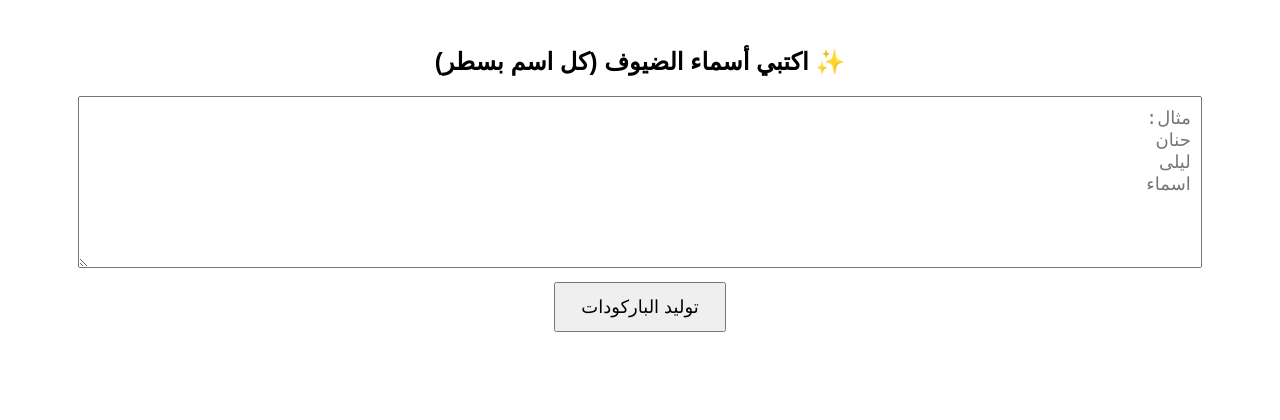
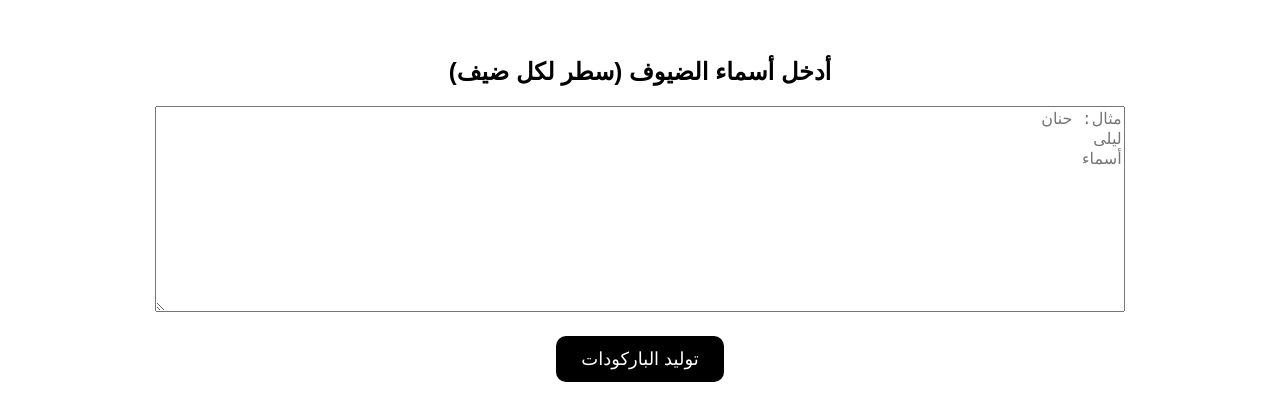
Before and after one commit to swancopyy-lab/one-time-qr-generator, a plain HTML site: page index.html in a window 1280 px wide. Drawn offline with Linux system fonts and the light colour scheme.

Commit message:
Update index.html

```diff
--- a/index.html
+++ b/index.html
@@ -1,70 +1,44 @@
 <!DOCTYPE html>
 <html lang="ar" dir="rtl">
 <head>
-<meta charset="UTF-8">
-<title>مولد QR حسب كل ضيف</title>
-<style>
-  body { font-family: Arial; text-align:center; padding:20px; }
-  textarea { width:90%; height:150px; font-size:18px; padding:10px; }
-  button { padding:12px 25px; font-size:18px; margin-top:10px; }
-  #qrcodes { display:flex; flex-wrap:wrap; justify-content:center; margin-top:20px; }
-  .qr-item { margin:10px; text-align:center; }
-</style>
+  <meta charset="UTF-8">
+  <title>توليد الباركودات للضيوف</title>
+  <style>
+    body { font-family: sans-serif; text-align: center; padding: 30px; }
+    textarea { width: 80%; height: 200px; margin-bottom: 20px; font-size: 16px; }
+    button { padding: 12px 25px; font-size: 18px; cursor: pointer; border-radius: 10px; border: none; background: black; color: white; }
+    #status { margin-top: 20px; }
+  </style>
 </head>
 <body>
 
-<h2>✨ اكتبي أسماء الضيوف (كل اسم بسطر)</h2>
+  <h2>أدخل أسماء الضيوف (سطر لكل ضيف)</h2>
+  <textarea id="guestNames" placeholder="مثال: حنان&#10;ليلى&#10;أسماء"></textarea><br>
+  <button onclick="sendNames()">توليد الباركودات</button>
 
-<textarea id="namesInput" placeholder="مثال:
-حنان
-ليلى
-اسماء
-"></textarea>
-
-<br>
-<button onclick="generateQRs()">توليد الباركودات</button>
-
-<div id="qrcodes"></div>
-
-<script src="https://cdnjs.cloudflare.com/ajax/libs/qrious/4.0.2/qrious.min.js"></script>
+  <div id="status"></div>
 
 <script>
+function sendNames() {
+  const namesText = document.getElementById("guestNames").value.trim();
+  if(!namesText) { alert("اكتب أسماء الضيوف!"); return; }
 
-const webAppUrl = "https://script.google.com/macros/s/AKfycbymZk-B8T0T35IyOMN-Gaq3B2QpsskVv7pM7oKTPKGqlFMQqTj1sBsUWInoA9vkubDeTg/exec";
+  const names = namesText.split("\n").map(n => n.trim()).filter(n => n);
+  const statusDiv = document.getElementById("status");
+  statusDiv.innerHTML = "جارٍ توليد الباركودات...";
 
-function generateQRs(){
-
-    const rawNames = document.getElementById("namesInput").value.trim();
-    const names = rawNames.split("\n").map(n => n.trim()).filter(n => n !== "");
-
-    const container = document.getElementById("qrcodes");
-    container.innerHTML = "";
-
-    names.forEach((name, index) => {
-
-        // رابط الشخص الواحد
-        const link = `${webAppUrl}?name=${encodeURIComponent(name)}&id=${Date.now()}_${index}`;
-
-        // توليد QR
-        const canvas = document.createElement("canvas");
-        new QRious({
-            element: canvas,
-            value: link,
-            size: 200
-        });
-
-        // عرض النتيجة
-        const div = document.createElement("div");
-        div.className = "qr-item";
-        div.innerHTML = `
-            <p>${name}</p>
-        `;
-        div.appendChild(canvas);
-
-        container.appendChild(div);
-    });
+  names.forEach(name => {
+    // استدعاء Google Script لتوليد الباركود لكل اسم
+    fetch("https://script.google.com/macros/s/AKfycbySB6kGg73QFz3YrPblvmKcxshLGNoM9N-7gU08_bFoZezz2IDNhg2I8hU14jgsuiVyHw/exec?guest=" + encodeURIComponent(name))
+      .then(res => res.text())
+      .then(resText => {
+        statusDiv.innerHTML += `<p>تم توليد الباركود لـ ${name}</p>`;
+      })
+      .catch(err => {
+        statusDiv.innerHTML += `<p style="color:red;">خطأ في توليد الباركود لـ ${name}</p>`;
+      });
+  });
 }
-
 </script>
 
 </body>
```
